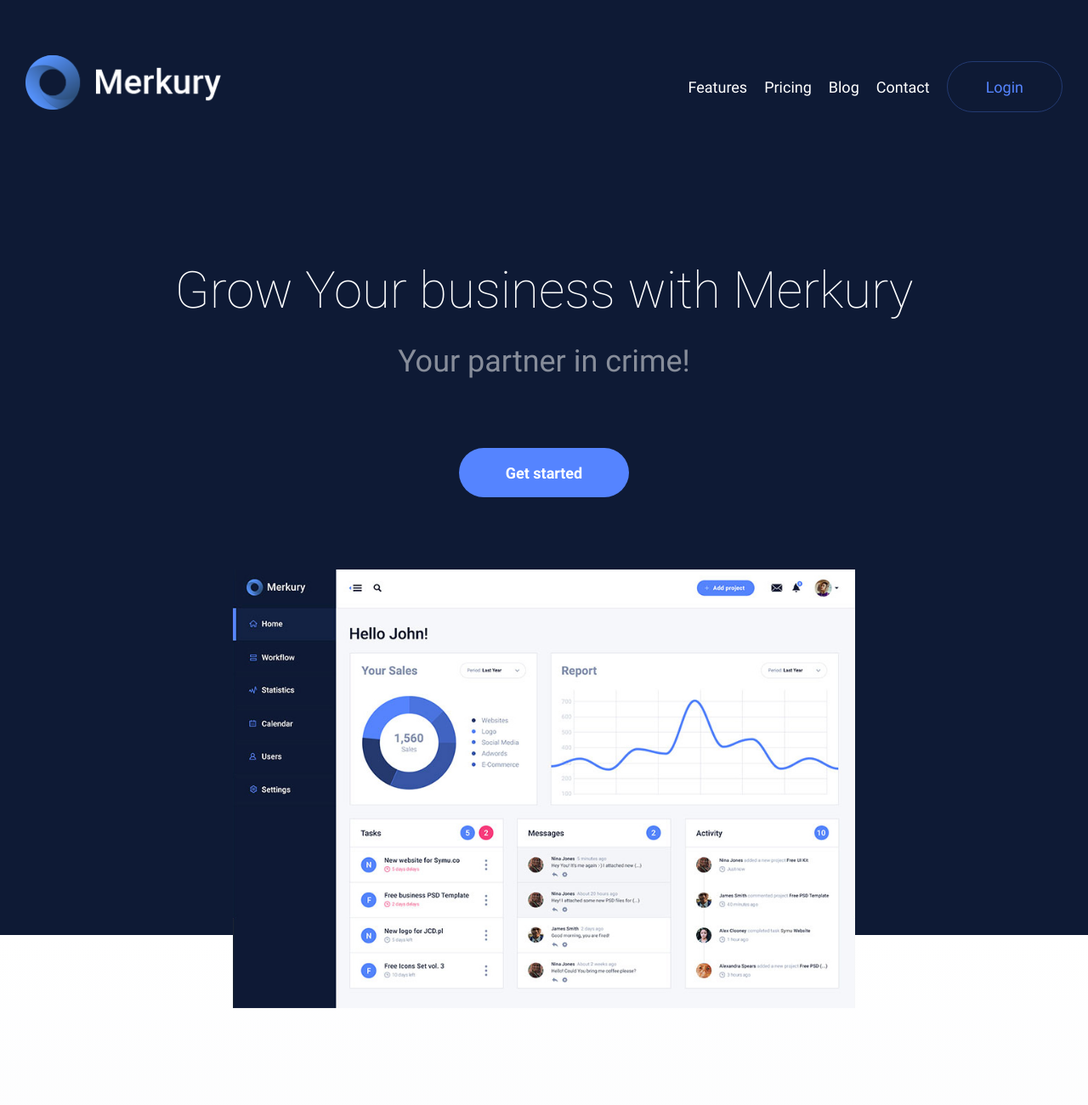
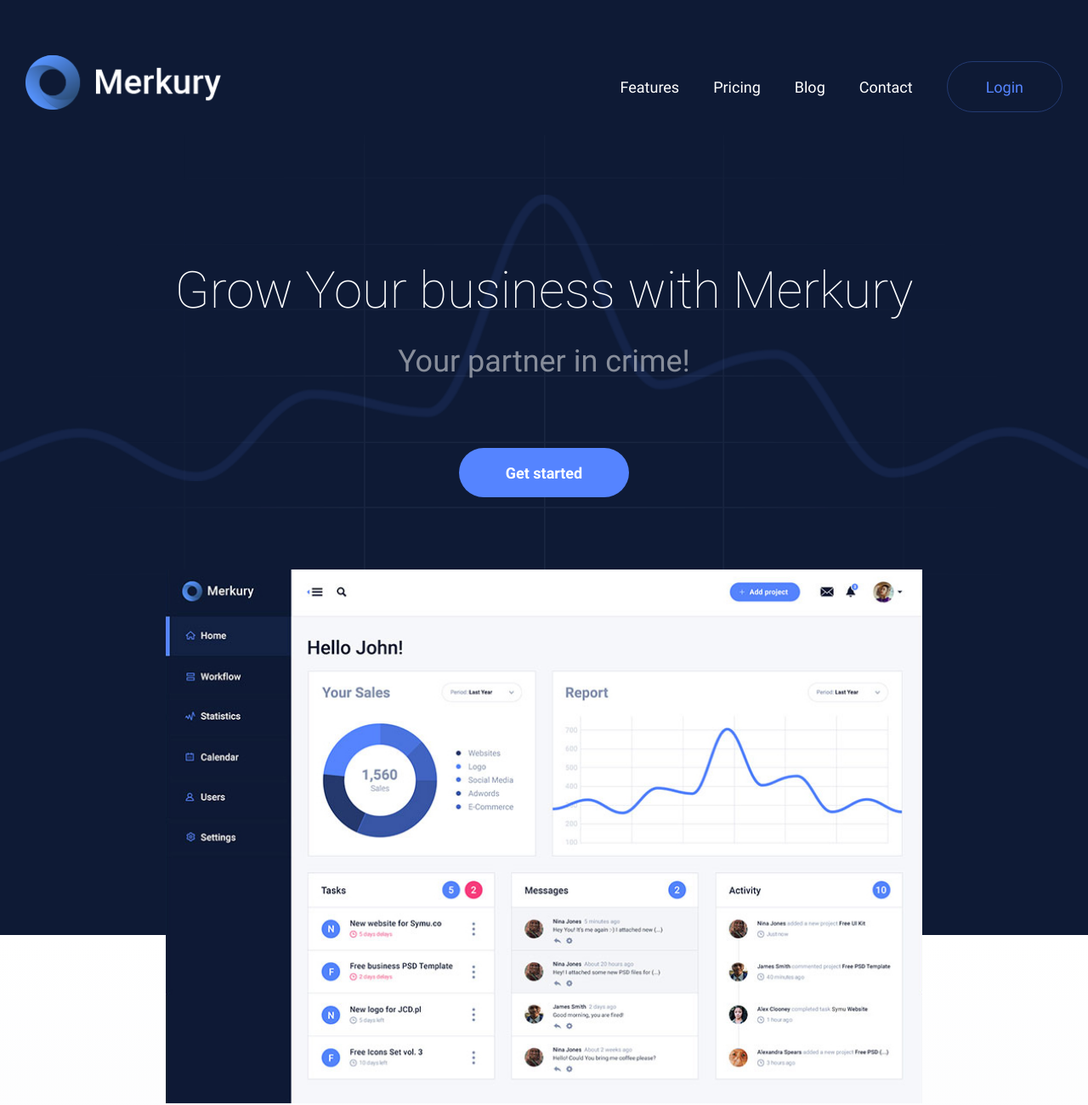
Before and after one commit to bogachenkopetr/merkury, a plain HTML site: page index.html in a window 1280 px wide. Shown: the top 1300 px of the page at 85% size. Drawn offline with nearby package versions, Linux system fonts and the light colour scheme.

Commit message:
внес исправления в секции header и features

```diff
--- a/scss/features.scss
+++ b/scss/features.scss
@@ -1,5 +1,6 @@
 .features {
     background: linear-gradient($white, $dark-white);
+    padding-top: 100px;
 
     @media screen and (min-width: 992px) {
         padding-top: 180px;
--- a/scss/header.scss
+++ b/scss/header.scss
@@ -1,9 +1,19 @@
 .header {
-    background-image: url(img/grid.png);
+    background-image: url(../img/grid.png);
     background-color: $dark-blue;
-    max-height: 1100px;
+    background-position: center 25%;
+    height: 700px;
     background-repeat: no-repeat;
     background-size: contain;
+
+    @media screen and (min-width: 768px) {
+        height: 750px;
+    }
+
+    @media screen and (min-width: 992px) {
+        height: 1100px;
+        background-position: center 35%;
+    }
 
     .section_inner {
         position: relative;
@@ -45,14 +55,14 @@
 
 .burger_close {
     position: absolute;
-    right: 25px;
-    top: 3px;
-    padding: 0 10px;
+    right: 20px;
+    top: 10px;
     color: $dark-blue;
     font-size: 50px;
     border-radius: none;
     background: none;
     border: 0;
+    line-height: 1;
 
     @media screen and (min-width: 992px) {
         display: none;
@@ -100,7 +110,6 @@
     a {
         color: $dark-blue;
         font: normal 22px 'roboto';
-        margin-left: 20px;
 
         @media screen and (min-width: 992px) {
             color: $white;
@@ -113,7 +122,7 @@
     }
 
     li {
-        padding: 5px;
+        padding: 10px 20px;
         border-bottom: 1px solid $dark-blue;
 
         &:first-child {
@@ -122,11 +131,13 @@
 
         @media screen and (min-width: 992px) {
             padding: 0;
+            margin-left: 40px;
         }
     }
 
     .login {
-        font: normal 25px 'roboto';
+        font: normal 22px 'roboto';
+        color: $ligth-blue;
 
         @media screen and (min-width: 992px) {
            border-radius: 45px;
@@ -190,15 +201,18 @@
 
         img {
             width: 100%;
+            max-width: 500px;
             margin-top: 50px;
 
             @media screen and (min-width: 768px) {
-                width: 80%;
+                width: 570px;
                 margin-top: 60px;
+                max-width: none;
             }
 
             @media screen and (min-width: 992px) {
-                width: 60%;
+                max-width: 890px;
+                width: 85%;
                 margin-top: 85px;
             }
         }
```
Also changed, not shown: css/style.css.
